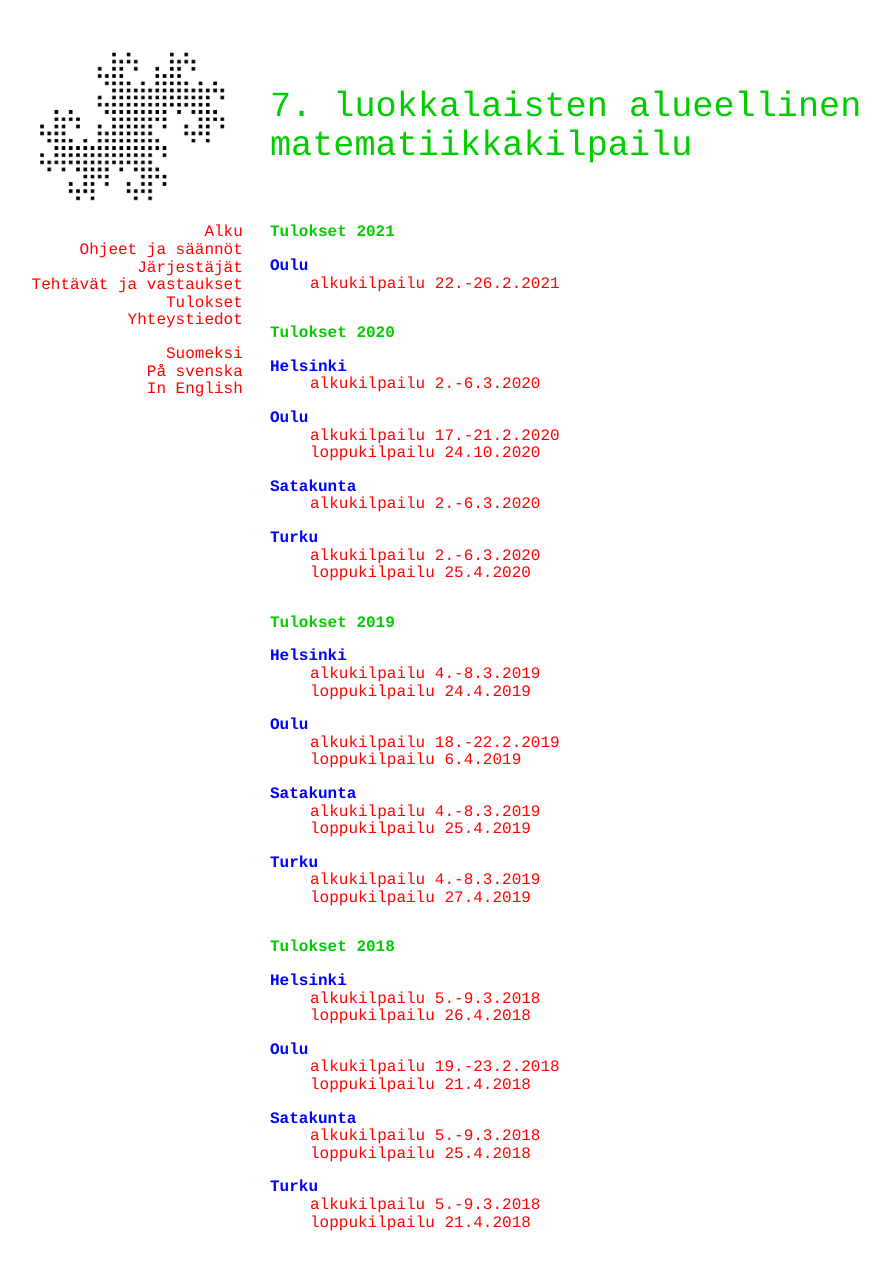
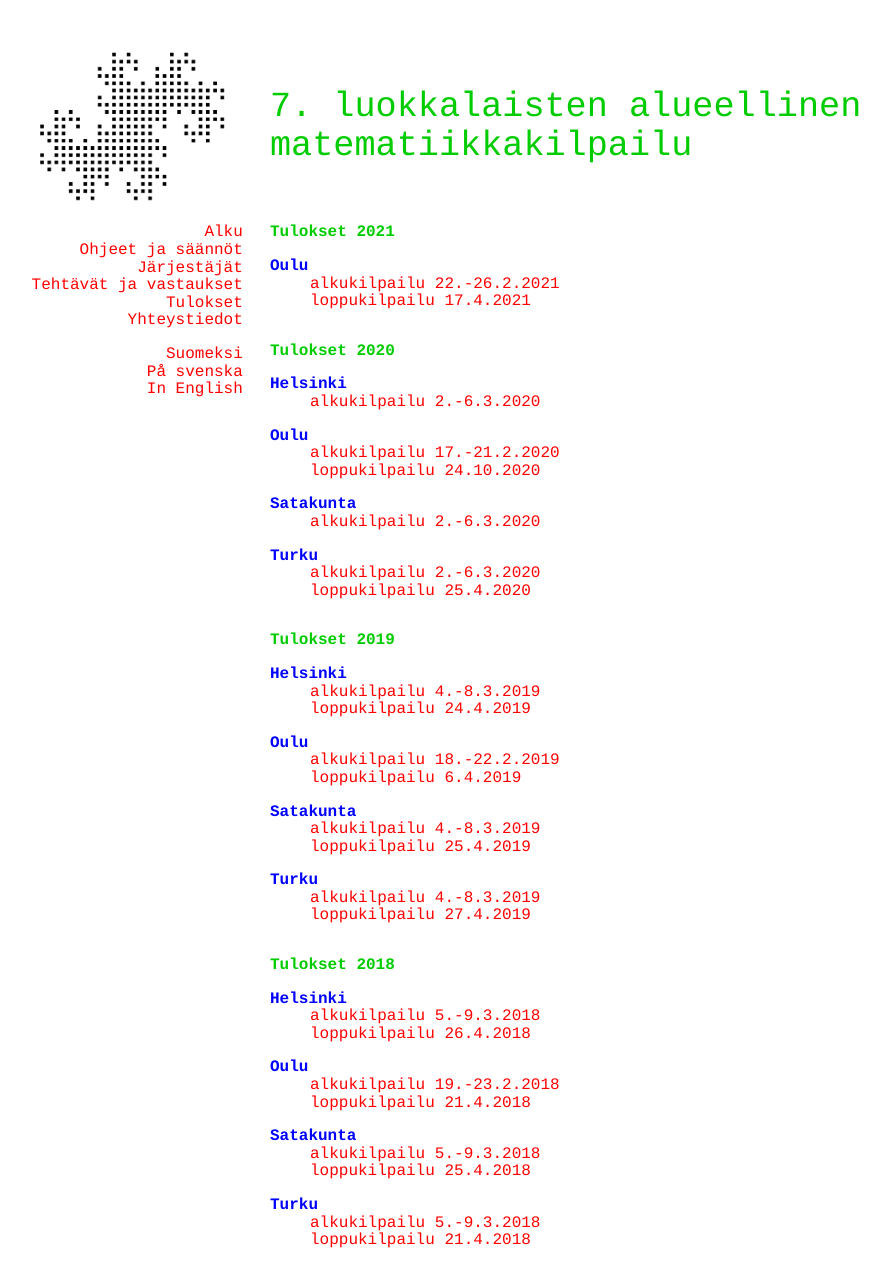
Before and after one commit to matematiikkakilpailut/matematiikkakilpailut.github.io, a Jekyll site: the page built from seiskat/tulokset.html, in a window 1280 px wide. Shown: the whole page, without its empty margins (50-940 px from the left). Built offline with Jekyll 4.4.1, drawn with Linux system fonts in a browser that asks for light colours.

Commit message:
Update tulokset.html
Oulun finaali

```diff
--- a/seiskat/tulokset.html
+++ b/seiskat/tulokset.html
@@ -8,6 +8,7 @@
 <dl>
 	<dt>Oulu</dt>
 	<dd><a href="./2021/o_tulokset.pdf">alkukilpailu 22.-26.2.2021</a></dd>
+	<dd><a href="./2021/o_f_tulokset.pdf">loppukilpailu 17.4.2021</a></dd>
 </dl>
 
 <h2 id="tulokset-2020">Tulokset 2020</h2>
```
